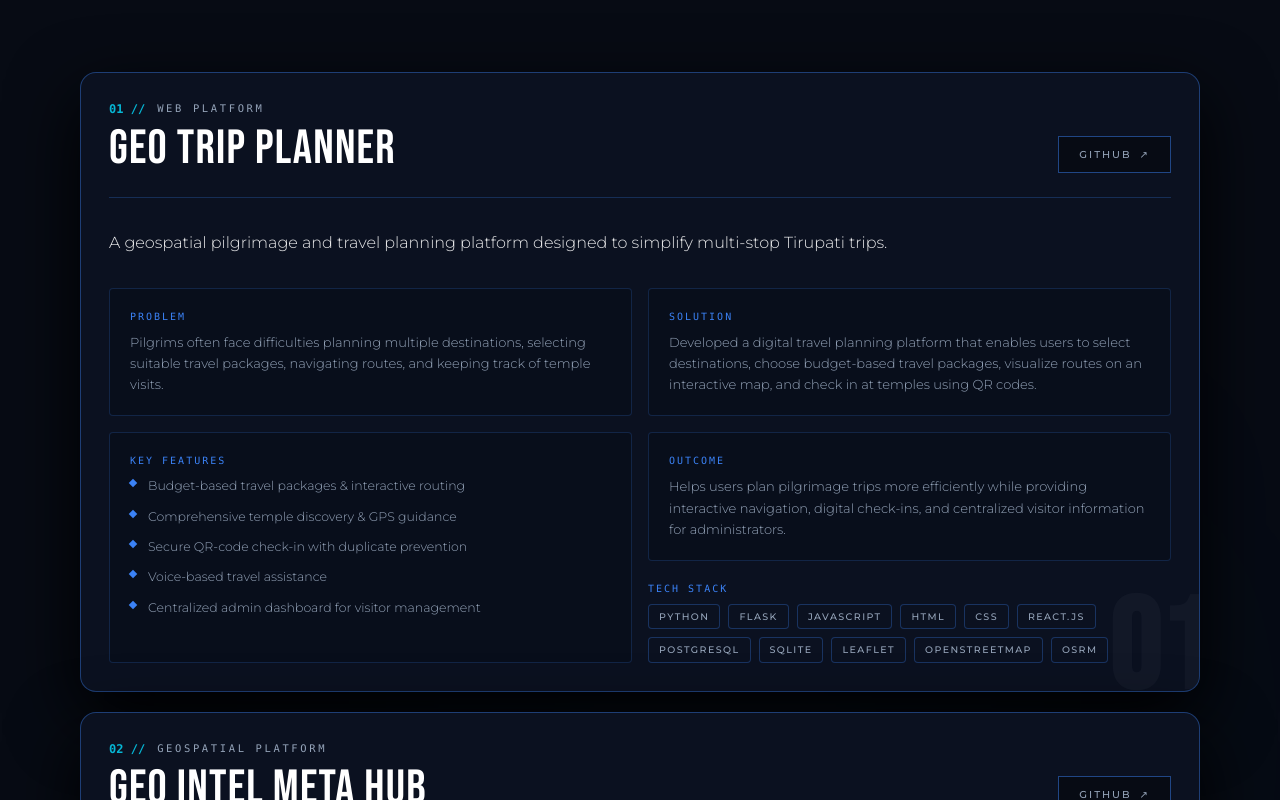
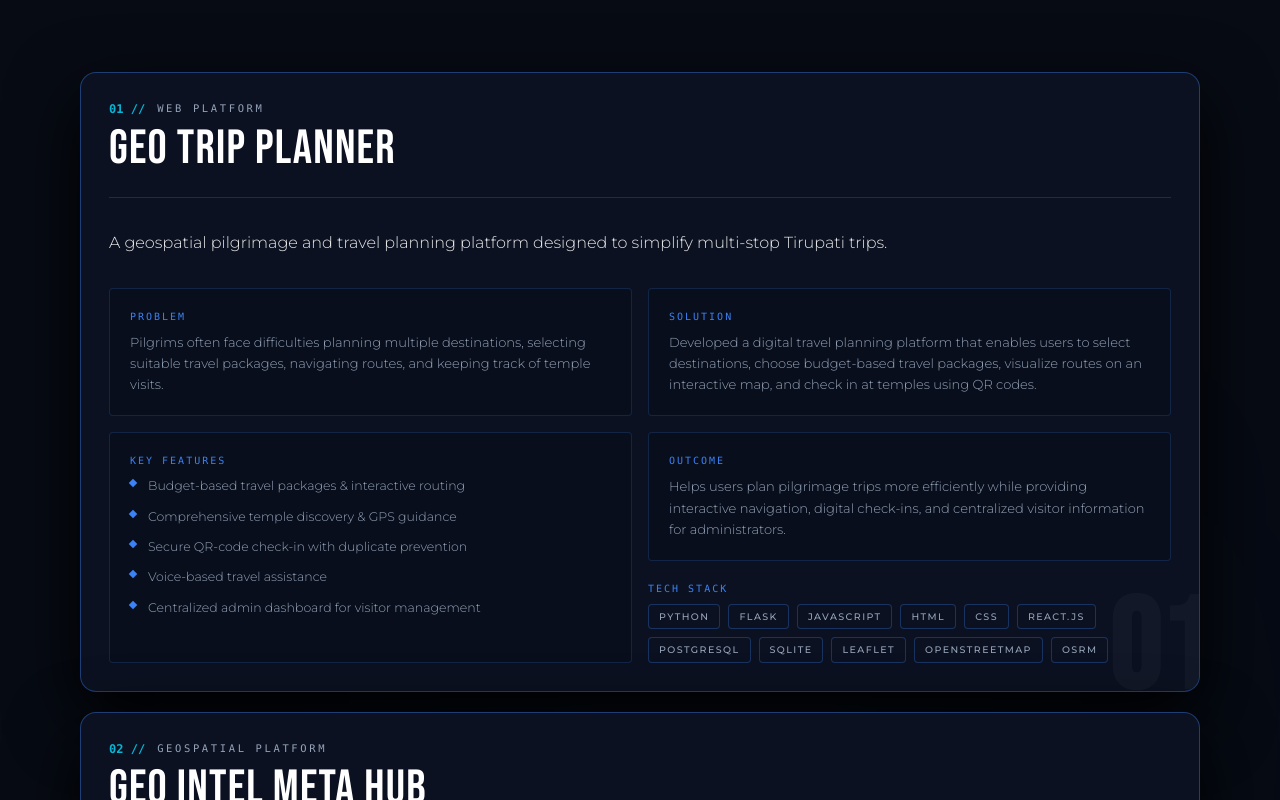
Before and after one commit to Deviprasad101/Portfolio, a React (Vite) app: page / in a window 1280 px wide. Shown: the part 4100-4900 px from the top of the page. Built offline with nearby package versions, Linux system fonts and the light colour scheme; a web font is replaced by a local one.

Commit message:
style: remove github button from all project cards

```diff
--- a/src/components/ProjectsSection.tsx
+++ b/src/components/ProjectsSection.tsx
@@ -12,7 +12,6 @@ interface Project {
   architecture?: string;
   keyFeatures: string[];
   outcome: string;
-  githubUrl: string;
   tech: string[];
 }
 
@@ -32,7 +31,6 @@ const projects: Project[] = [
       'Centralized admin dashboard for visitor management'
     ],
     outcome: 'Helps users plan pilgrimage trips more efficiently while providing interactive navigation, digital check-ins, and centralized visitor information for administrators.',
-    githubUrl: 'https://github.com/deviprasad101',
     tech: ['Python', 'Flask', 'JavaScript', 'HTML', 'CSS', 'React.js', 'PostgreSQL', 'SQLite', 'Leaflet', 'OpenStreetMap', 'OSRM'],
   },
   {
@@ -50,7 +48,6 @@ const projects: Project[] = [
       'Interactive geospatial search and data preview'
     ],
     outcome: 'Provides a centralized platform for discovering, previewing, managing, and serving geospatial datasets through standardized geospatial services.',
-    githubUrl: 'https://github.com/deviprasad101',
     tech: ['Python', 'Flask', 'PostgreSQL', 'PostGIS', 'GeoServer', 'GDAL', 'PDAL', 'ogr2ogr', 'JavaScript', 'Cesium'],
   },
   {
@@ -68,7 +65,6 @@ const projects: Project[] = [
       'Efficient data streaming using PMTiles and Zarr'
     ],
     outcome: 'Enables real-time, interactive exploration of massive geospatial and climate datasets directly in the browser without performance bottlenecks.',
-    githubUrl: 'https://github.com/deviprasad101',
     tech: ['React 18', 'MapLibre GL', 'PMTiles', 'Zarr', 'Python', 'Flask'],
   },
 ];
@@ -176,16 +172,6 @@ export const ProjectsSection: React.FC = () => {
                         {project.title}
                       </h3>
                     </div>
-                    <a
-                      href={project.githubUrl}
-                      target="_blank"
-                      rel="noopener noreferrer"
-                      className="mt-4 md:mt-0 inline-flex items-center justify-center space-x-2 px-5 py-2.5 border border-[#3B82F6]/50 bg-[#070B14] hover:border-[#06B6D4] hover:bg-[#3B82F6]/10 text-[#94A3B8] hover:text-white text-[10px] font-medium tracking-[0.2em] uppercase transition-all duration-300"
-                      style={{ fontFamily: "'Montserrat', sans-serif" }}
-                    >
-                      <span>GITHUB</span>
-                      <span>↗</span>
-                    </a>
                   </div>
 
                   <p className="text-sm sm:text-base text-white/90 font-light leading-relaxed mb-8" style={{ fontFamily: "'Montserrat', sans-serif" }}>
```
